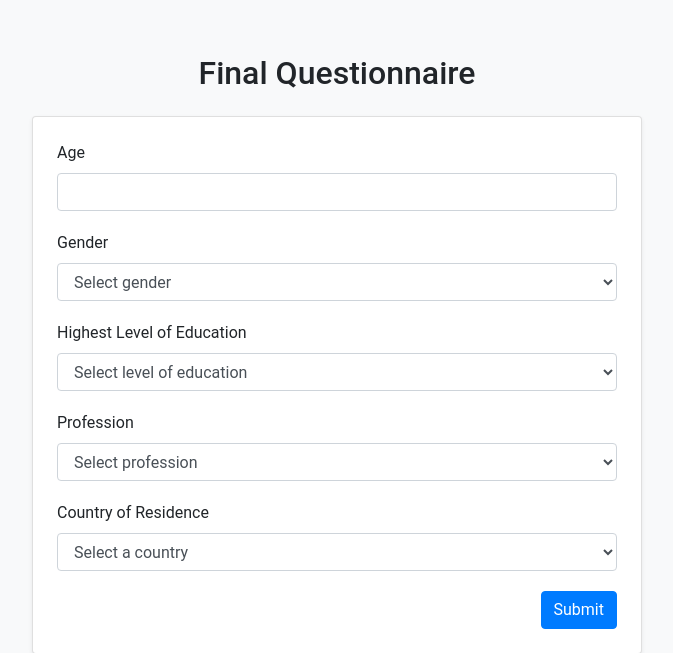
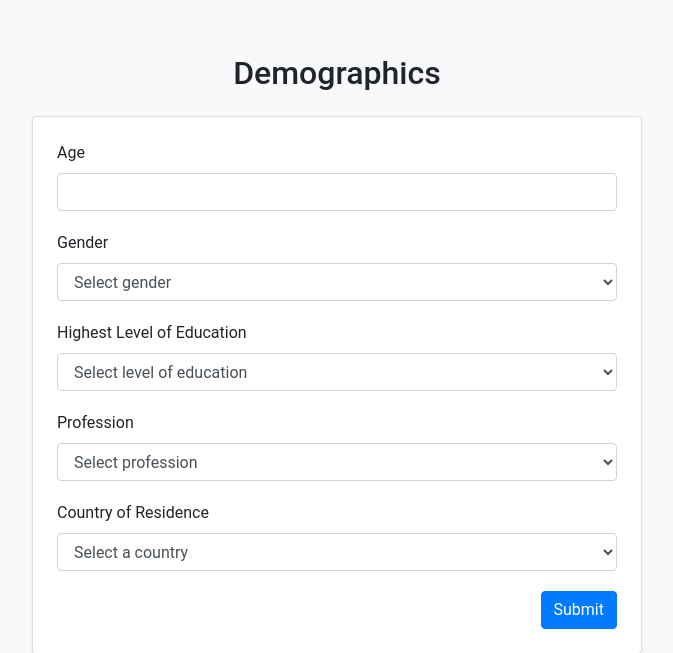
Before and after one commit to lucas-bs/thesis-survey, a Flask app: page /demographic in a window 1280 px wide. Shown: the part 62-715 px from the top of the page, without its empty margins (303-976 px from the left). Run offline with Flask 3, Linux system fonts and the light colour scheme; a user stored in the database is signed in; some libraries are stand-ins or nearby versions.

Commit message:
Update demographics.html

```diff
--- a/gpt/templates/demographics.html
+++ b/gpt/templates/demographics.html
@@ -4,7 +4,7 @@
 <div class="container-fluid">
     <div class="row justify-content-center">
         <div class="col-10 col-md-8 col-lg-6">
-            <h2 class="text-center mt-4">Final Questionnaire</h2>
+            <h2 class="text-center mt-4">Demographics</h2>
             <div class="card my-4 p-4 shadow-sm">
                 <form method="POST">
                     {{ form.hidden_tag() }}
```
